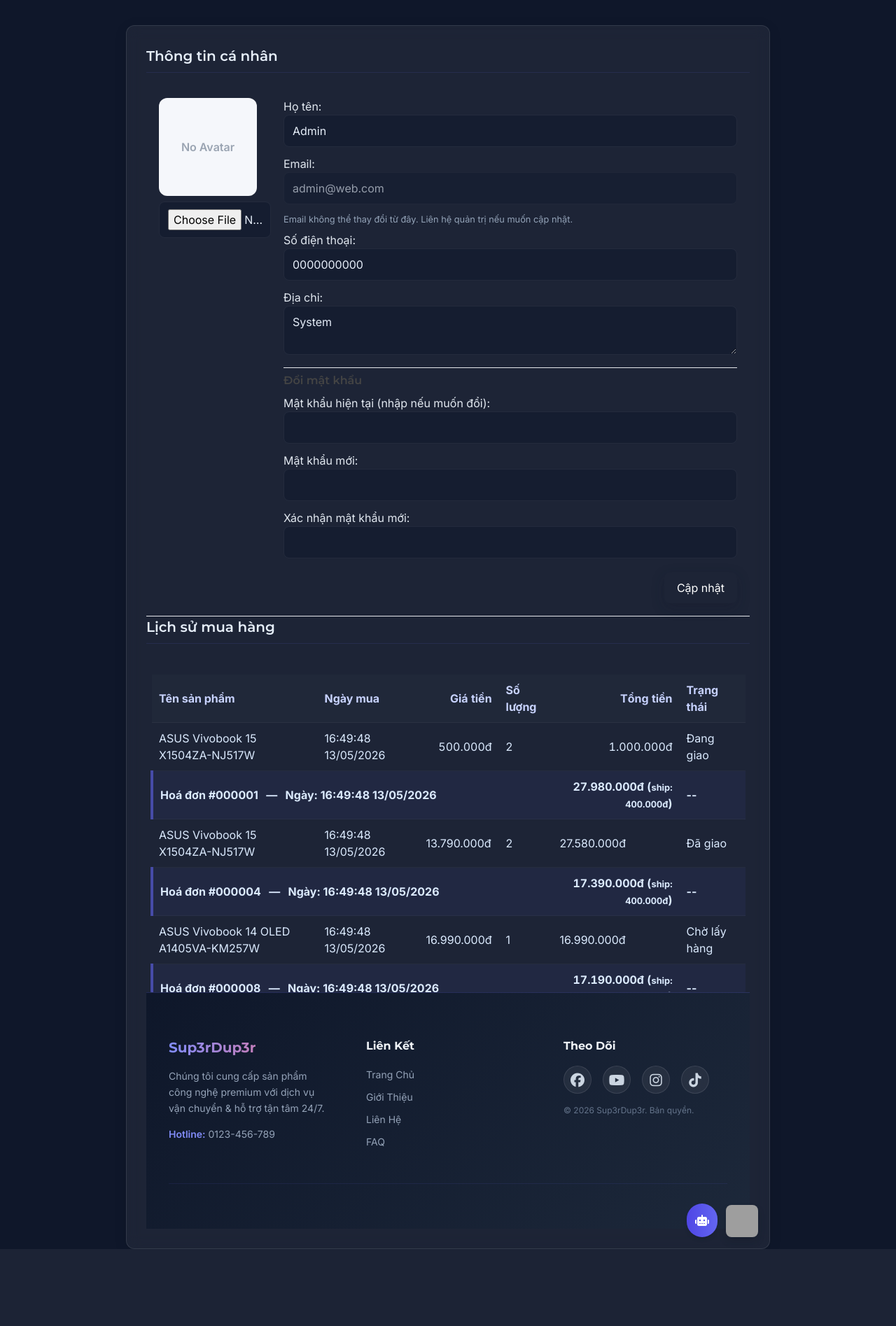
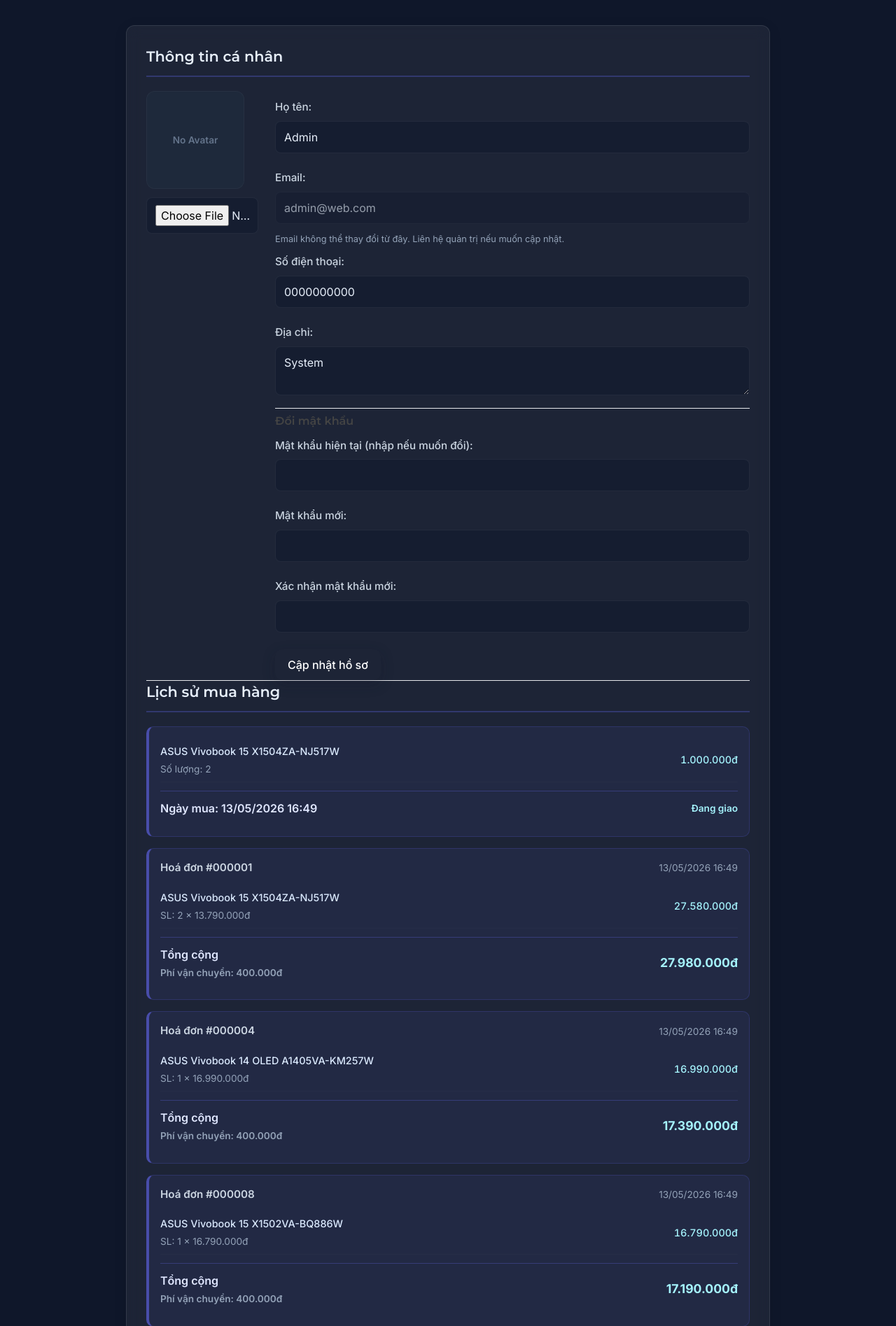
Before and after one commit to tda234574534243/sell-shop-SPU, a PHP site: page /sell-shop-SPU/user.php in a window 1280 px wide. Shown: the part 82-1977 px from the top of the page at 70% size. Before the commit the page ends 1867 px from the top, so only its background shows below. Run offline with PHP 8.4, Linux system fonts and the light colour scheme; the visitor is signed in with stand-in values (Sample User, id 1); data comes from the database, SQL or seed files in the repository; data that the repository does not hold is empty; some libraries are stand-ins or nearby versions; grey boxes are pictures that could not be loaded.

Commit message:
patch ui user profile

```diff
--- a/user.php
+++ b/user.php
@@ -3,7 +3,7 @@
 <?php include('template/toastMess.php') ?>
 
 <style>
-    /* Use site defaults; remove forced white backgrounds so page matches Tailwind/glass theme */
+    /* Mobile-first responsive design for user profile */
     body {
         font-family: Inter, 'Segoe UI', Tahoma, Geneva, Verdana, sans-serif;
         margin: 0;
@@ -12,18 +12,44 @@
     }
 
     .main__container {
+        max-width: 100%;
+        margin: 16px;
+        padding: 16px;
+        border-radius: 12px;
+    }
+    @media screen and (min-width: 768px) {
+        .main__container {
             max-width: 920px;
             margin: 36px auto;
             padding: 28px;
-        border-radius: 12px;
+        }
     }
 
     h2 {
         color: #e6eef9;
-        border-bottom: 1px solid rgba(99,102,241,0.12);
-        padding-bottom: 8px;
-        margin-bottom: 18px;
-        font-size: 1.25rem;
+        border-bottom: 2px solid rgba(99,102,241,0.3);
+        padding-bottom: 12px;
+        margin-bottom: 20px;
+        margin-top: 24px;
+        font-size: 1.3rem;
+        font-weight: 600;
+    }
+    h2:first-of-type { margin-top: 0; }
+
+    h3 {
+        color: #cbd5e1;
+        font-size: 1rem;
+        font-weight: 600;
+        margin: 16px 0 12px 0;
+    }
+
+    label {
+        display: block;
+        color: #cbd5e1;
+        font-size: 0.95rem;
+        font-weight: 500;
+        margin-bottom: 8px;
+        margin-top: 12px;
     }
 
     form input[type="text"],
@@ -39,6 +65,21 @@
         transition: border 0.18s ease, box-shadow 0.18s ease;
         background: rgba(15,23,42,0.45);
         color: #e6eef9;
+        font-size: 16px;
+        box-sizing: border-box;
+    }
+
+    @media screen and (max-width: 640px) {
+        form input[type="text"],
+        form input[type="email"],
+        form input[type="password"],
+        form textarea,
+        form input[type="file"] {
+            padding: 14px 14px;
+            font-size: 16px;
+            min-height: 48px;
+            border-radius: 10px;
+        }
     }
 
     /* Visually mute readonly email field to indicate non-editable */
@@ -54,25 +95,77 @@
     form textarea:focus {
         border-color: rgba(99,102,241,0.9);
         outline: none;
+        box-shadow: 0 0 0 2px rgba(99,102,241,0.15);
     }
 
     form button {
+        min-height: 44px;
         padding: 10px 18px;
         background-color: linear-gradient(90deg,#6366f1,#4f46e5);
         color: white;
         border: none;
-        border-radius: 8px;
+        border-radius: 10px;
         cursor: pointer;
         transition: background 0.18s ease, transform 0.08s ease;
         box-shadow: 0 6px 18px rgba(20,20,40,0.25);
+        font-size: 16px;
+        font-weight: 500;
+        width: auto;
+    }
+
+    @media screen and (max-width: 640px) {
+        form button {
+            width: 100%;
+            min-height: 48px;
+            padding: 14px 20px;
+            font-size: 16px;
+        }
     }
 
     form button:hover { transform: translateY(-1px); }
+
+    /* Profile Grid - Single column on mobile, 2 cols on desktop */
+    .profile-grid {
+        display: flex;
+        flex-direction: column;
+        gap: 20px;
+    }
+    @media screen and (min-width: 768px) {
+        .profile-grid {
+            display: grid;
+            grid-template-columns: 160px 1fr;
+            gap: 24px;
+            align-items: start;
+        }
+    }
+
+    .avatar-box {
+        display: flex;
+        flex-direction: column;
+        gap: 12px;
+    }
+    .avatar-box img {
+        width: 100%;
+        max-width: 140px;
+        height: auto;
+        aspect-ratio: 1;
+        object-fit: cover;
+        border-radius: 12px;
+        border: 1px solid rgba(255,255,255,0.04);
+    }
+    @media screen and (max-width: 640px) {
+        .avatar-box img {
+            max-width: 120px;
+        }
+    }
+
+    .profile-card { padding: 0; background: transparent; border-radius: 10px; }
 
     table {
         width: 100%;
         border-collapse: collapse;
         margin-top: 20px;
+        display: none;
     }
 
     table th, table td {
@@ -91,12 +184,90 @@
         background-color: rgba(255,255,255,0.02);
     }
 
-    /* Orders improvements */
-    .orders-wrap { max-height: 480px; overflow-y: auto; border-radius:8px; padding:6px; }
-    .invoice-row { background: rgba(99,102,241,0.06); font-weight:700; border-left: 4px solid rgba(99,102,241,0.6); }
-    .money, .currency { text-align: right; font-variant-numeric: tabular-nums; }
-    .line-item { background: transparent; }
-    .empty-note { color: #94a3b8; font-size:0.95rem; padding:12px 6px; }
+    /* Mobile card-based order display */
+    .orders-wrap {
+        max-height: none;
+        overflow-y: visible;
+        border-radius: 0;
+        padding: 0;
+    }
+    .order-card {
+        background: rgba(99,102,241,0.08);
+        border: 1px solid rgba(99,102,241,0.2);
+        border-left: 4px solid rgba(99,102,241,0.6);
+        border-radius: 10px;
+        padding: 16px;
+        margin-bottom: 16px;
+    }
+    .order-card-header {
+        display: flex;
+        justify-content: space-between;
+        align-items: center;
+        margin-bottom: 12px;
+    }
+    .order-card-title {
+        font-weight: 600;
+        color: #cbd5e1;
+        font-size: 0.95rem;
+    }
+    .order-card-date {
+        color: #94a3b8;
+        font-size: 0.85rem;
+    }
+    .order-card-items {
+        display: flex;
+        flex-direction: column;
+        gap: 12px;
+    }
+    .order-item {
+        display: flex;
+        justify-content: space-between;
+        align-items: center;
+        padding: 8px 0;
+        border-bottom: 1px solid rgba(255,255,255,0.02);
+        font-size: 0.9rem;
+    }
+    .order-item-left {
+        flex: 1;
+    }
+    .order-item-name {
+        color: #dbeafe;
+        font-weight: 500;
+        margin-bottom: 4px;
+    }
+    .order-item-qty {
+        color: #94a3b8;
+        font-size: 0.85rem;
+    }
+    .order-item-right {
+        text-align: right;
+        color: #a5f3fc;
+        font-weight: 500;
+        font-variant-numeric: tabular-nums;
+    }
+    .order-status {
+        color: #a5f3fc;
+        font-size: 0.85rem;
+    }
+    .order-total {
+        display: flex;
+        justify-content: space-between;
+        align-items: center;
+        padding: 12px 0;
+        margin-top: 12px;
+        border-top: 1px solid rgba(99,102,241,0.3);
+        font-weight: 600;
+        color: #e0e7ff;
+    }
+    .empty-note {
+        color: #94a3b8;
+        font-size: 0.95rem;
+        padding: 20px 16px;
+        text-align: center;
+        background: rgba(30,41,59,0.5);
+        border-radius: 10px;
+        border: 1px dashed rgba(255,255,255,0.05);
+    }
 
     @media screen and (max-width: 600px) {
         .main__container { padding: 20px; }
@@ -105,11 +276,6 @@
         table td { text-align: right; padding-left: 50%; position: relative; }
         table td::before { content: attr(data-label); position: absolute; left: 10px; width: 45%; font-weight: bold; text-align: left; }
     }
-
-    /* Profile layout tweaks */
-    .profile-grid { display: grid; grid-template-columns: 160px 1fr; gap: 18px; align-items: start; }
-    .avatar-box img { width: 140px; height: 140px; object-fit: cover; border-radius: 12px; border: 1px solid rgba(255,255,255,0.04); }
-    .profile-card { padding: 18px; background: transparent; border-radius: 10px; }
 </style>
 
 <div class="main__container glass-effect soft-shadow">
@@ -143,10 +309,11 @@
                 <?php if (!empty($user['Avatar'])): ?>
                     <img src="<?= htmlspecialchars($user['Avatar']) ?>" alt="Avatar">
                 <?php else: ?>
-                    <div style="width:140px;height:140px;background:#f5f7fb;display:flex;align-items:center;justify-content:center;border-radius:12px;margin-bottom:8px;color:#9aa4b2;font-weight:600;">No Avatar</div>
+                    <div style="width:100%;max-width:140px;aspect-ratio:1;background:#1e293b;display:flex;align-items:center;justify-content:center;border-radius:12px;color:#64748b;font-weight:600;font-size:0.85rem;border:1px solid rgba(255,255,255,0.04);">No Avatar</div>
                 <?php endif; ?>
                 <input type="file" name="Avatar" accept="image/*">
             </div>
+            <div style="flex:1;">
 
             <div>
                 <label for="HoTen">Họ tên:</label>
@@ -173,8 +340,8 @@
                 <label for="ConfirmPassword">Xác nhận mật khẩu mới:</label>
                 <input type="password" name="ConfirmPassword">
 
-                <div style="display:flex;justify-content:flex-end;margin-top:8px;">
-                    <button type="submit">Cập nhật</button>
+                <div style="margin-top:12px;">
+                    <button type="submit">Cập nhật hồ sơ</button>
                 </div>
             </div>
         </div>
@@ -185,24 +352,34 @@
 
     <h2>Lịch sử mua hàng</h2>
     <div class="orders-wrap">
-    <table>
-        <tr>
-            <th>Tên sản phẩm</th><th>Ngày mua</th><th class="money">Giá tiền</th><th>Số lượng</th><th class="money">Tổng tiền</th><th>Trạng thái</th>
-        </tr>
-        <?php $hasRows = false; while ($row = $orders1->fetch_assoc()): $hasRows = true; ?>
-        <tr class="line-item">
-            <td data-label="Tên sản phẩm"><?= htmlspecialchars($row['TenSP']) ?></td>
-            <td data-label="Ngày mua"><?= date_format(new DateTime($row['NgayMua']), "H:i:s d/m/Y") ?></td>
-            <td data-label="Giá tiền" class="money currency"><?= number_format($row['GiaTien'], 0, ',', '.') ?>đ</td>
-            <td data-label="Số lượng"><?= intval($row['SoLuong']) ?></td>
-            <td data-label="Tổng tiền" class="money currency"><?= number_format($row['GiaTien']*$row['SoLuong'], 0, ',', '.') ?>đ</td>
-            <td data-label="Trạng thái"><?= htmlspecialchars($row['State']) ?></td>
-        </tr>
-        <?php endwhile; if (!$hasRows): ?>
-            <tr><td colspan="6" class="empty-note">Không có đặt hàng chờ xử lý.</td></tr>
+    <?php
+        // Display pending cart items
+        $hasRows = false;
+        while ($row = $orders1->fetch_assoc()):
+            $hasRows = true;
+    ?>
+        <div class="order-card">
+            <div class="order-card-items">
+                <div class="order-item">
+                    <div class="order-item-left">
+                        <div class="order-item-name"><?= htmlspecialchars($row['TenSP']) ?></div>
+                        <div class="order-item-qty">Số lượng: <?= intval($row['SoLuong']) ?></div>
+                    </div>
+                    <div class="order-item-right"><?= number_format($row['GiaTien']*$row['SoLuong'], 0, ',', '.') ?>đ</div>
+                </div>
+            </div>
+            <div class="order-total">
+                <span>Ngày mua: <?= date_format(new DateTime($row['NgayMua']), "d/m/Y H:i") ?></span>
+                <span class="order-status"><?= htmlspecialchars($row['State']) ?></span>
+            </div>
+        </div>
+    <?php endwhile;
+    if (!$hasRows): ?>
+        <div class="empty-note">Không có đặt hàng chờ xử lý.</div>
     <?php endif; ?>
+
     <?php
-            // Group lsMua rows by MaHD so we can show order total (which includes shipping stored in HoaDon.SoTien)
+        // Group lsMua rows by MaHD
         include_once('model/m_hoadon.php');
         $hoadonModel = new M_hoadon();
 
@@ -216,7 +393,6 @@
         foreach ($lsRows as $maHD => $group) {
             // compute sum of line items
             $sumItems = 0;
-                $applyShip = 0;
             foreach ($group['items'] as $it) {
                 $sumItems += floatval($it['GiaTien']) * intval($it['SoLuong']);
             }
@@ -234,7 +410,7 @@
                 }
             }
 
-                // determine if shipping fee applies for this invoice (any unit price > threshold)
+            // determine if shipping fee applies
             $appliedFee = 0;
             if ($shippingFee > 0) {
                 foreach ($group['items'] as $it) {
@@ -246,31 +422,36 @@
             }
 
             $orderTotal = $sumItems + $appliedFee;
-
-                // show a summary row for the order (total includes shipping)
     ?>
-                <tr class="invoice-row">
-                    <td colspan="4">Hoá đơn #<?= htmlspecialchars($maHD) ?> &nbsp; — &nbsp; Ngày: <?= date_format(new DateTime($group['date']), "H:i:s d/m/Y") ?></td>
-                    <td class="money currency"><?= number_format($orderTotal,0,',','.') ?>đ <?php if($appliedFee>0) echo "(<small>ship: " . number_format($appliedFee,0,',','.') . "đ</small>)"; ?></td>
-                    <td>--</td>
-                </tr>
+        <div class="order-card">
+            <div class="order-card-header">
+                <div class="order-card-title">Hoá đơn #<?= htmlspecialchars($maHD) ?></div>
+                <div class="order-card-date"><?= date_format(new DateTime($group['date']), "d/m/Y H:i") ?></div>
+            </div>
+            <div class="order-card-items">
+    <?php foreach ($group['items'] as $item): ?>
+                <div class="order-item">
+                    <div class="order-item-left">
+                        <div class="order-item-name"><?= htmlspecialchars($item['TenSP']) ?></div>
+                        <div class="order-item-qty">SL: <?= $item['SoLuong'] ?> × <?= number_format($item['GiaTien'], 0, ',', '.') ?>đ</div>
+                    </div>
+                    <div class="order-item-right"><?= number_format($item['GiaTien']*$item['SoLuong'], 0, ',', '.') ?>đ</div>
+                </div>
+    <?php endforeach; ?>
+            </div>
+            <div class="order-total">
+                <div>
+                    <span>Tổng cộng</span>
+                    <?php if($appliedFee>0): ?>
+                    <div style="font-size:0.85rem;color:#94a3b8;margin-top:4px;">Phí vận chuyển: <?= number_format($appliedFee,0,',','.') ?>đ</div>
+                    <?php endif; ?>
+                </div>
+                <div style="font-size:1.1rem;font-weight:700;color:#a5f3fc;"><?= number_format($orderTotal,0,',','.') ?>đ</div>
+            </div>
+        </div>
     <?php
-                // then show line items
-                foreach ($group['items'] as $item) {
-                    ?>
-                    <tr>
-                        <td data-label="Tên sản phẩm"><?= htmlspecialchars($item['TenSP']) ?></td>
-                        <td data-label="Ngày mua"><?= date_format(new DateTime($item['NgayMua']), "H:i:s d/m/Y") ?></td>
-                        <td data-label="Giá tiền"><?= number_format($item['GiaTien'], 0, ',', '.') ?>đ</td>
-                        <td data-label="Số lượng"><?= $item['SoLuong'] ?></td>
-                        <td data-label="Tổng tiền"><?= number_format($item['GiaTien']*$item['SoLuong'], 0, ',', '.') ?>đ</td>
-                        <td data-label="Trạng thái"><?= htmlspecialchars($item['State']) ?></td>
-                    </tr>
-                    <?php
-                }
         }
         $hoadonModel->close();
     ?>
-    </table>
 </div>
 <?php include('template/footer.php') ?>
```
Lines whose indentation alone changed are shown as unchanged.
